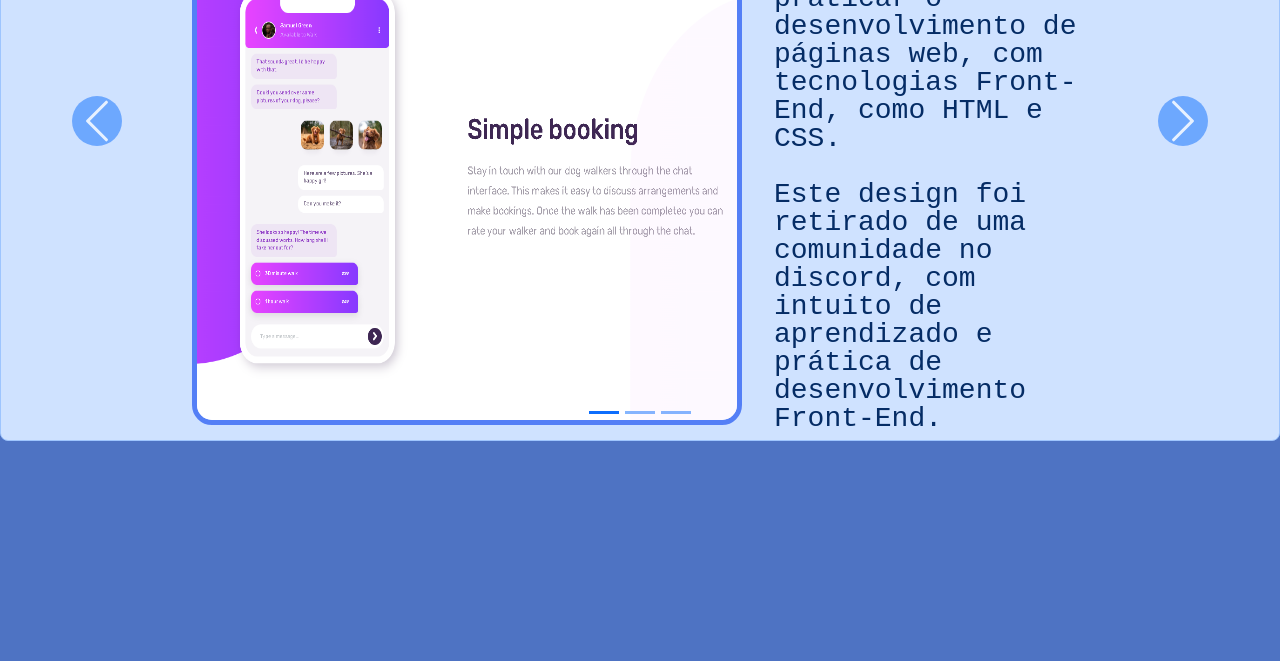
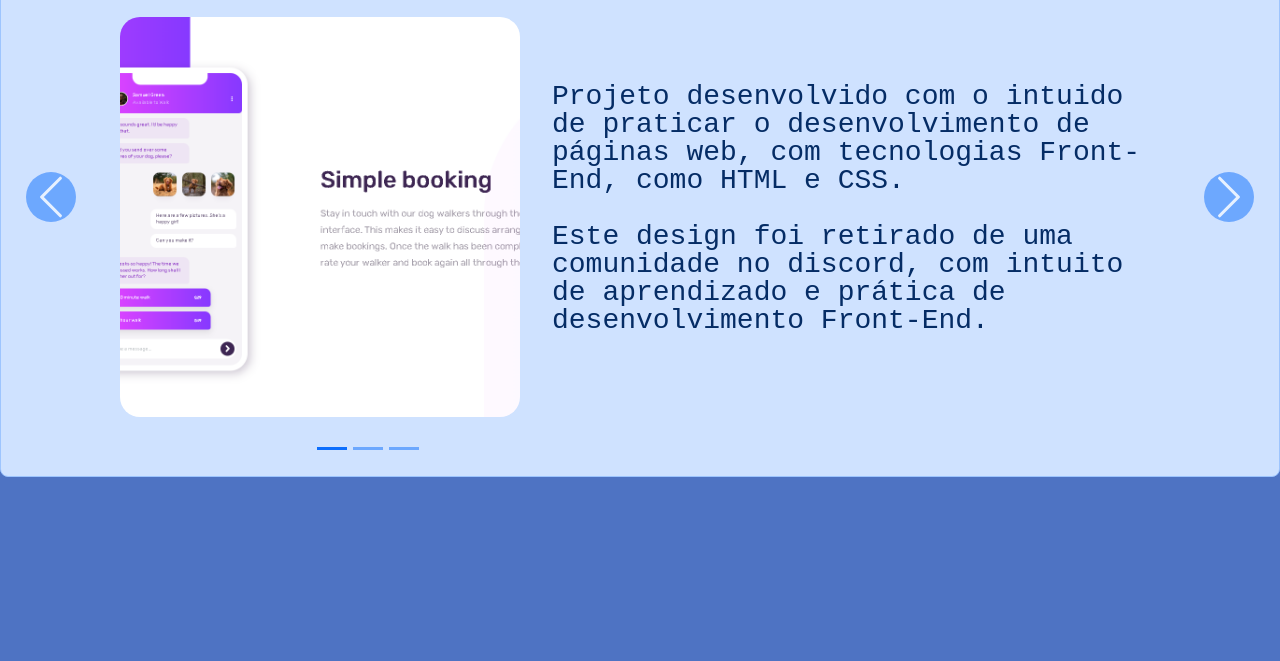
Before and after one commit to brunocmnz/portfolio-pw-bootstrap, a plain HTML site: page portfólio.html in a window 1280 px wide. Shown: the part 299-960 px from the top of the page. Before the commit the page ends 808 px from the top, so only its background shows below. Drawn offline with nearby package versions, Linux system fonts and the light colour scheme.

Commit message:
ajuste-portfolio

```diff
--- a/portfólio.html
+++ b/portfólio.html
@@ -35,10 +35,10 @@
         </div>
     </nav>
 
-    <div class="align-middle" style="height: 81vh; display: flex; justify-content: center;" id="conteudo">
-        <div style="height: 80vh; width: 80rem;" id="carouselExample"
+    <div class="align-middle" style="display: flex; justify-content: center;" id="conteudo">
+        <div style="margin: 15vh 0; height: 35rem; width: 80rem;" id="carouselExample"
             class="carousel slide text-primary-emphasis bg-primary-subtle border border-primary-subtle rounded-3">
-            <div  style="padding-top: 5rem;" class="carousel-indicators">
+            <div style="width: 350px; padding-top: 5rem;" class="carousel-indicators">
                 <button type="button" data-bs-target="#carouselExampleIndicators" data-bs-slide-to="0" class="active bg-primary"
                     aria-current="true" aria-label="Slide 1"></button>
                 <button type="button" data-bs-target="#carouselExampleIndicators" data-bs-slide-to="1"
@@ -99,12 +99,12 @@
                     </section>
                 </div>
             </div>
-            <button class="carousel-control carousel-control-prev" type="button" data-bs-target="#carouselExample" data-bs-slide="prev">
+            <button style="width: 100px;" class="carousel-control carousel-control-prev" type="button" data-bs-target="#carouselExample" data-bs-slide="prev">
                 <span style="height:50px; width: 50px; border-radius: 100%;"
                     class="carousel-control-prev-icon bg-primary" aria-hidden="true"></span>
                 <span class="visually-hidden ">Previous</span>
             </button>
-            <button class="carousel-control carousel-control-next" type="button" data-bs-target="#carouselExample" data-bs-slide="next">
+            <button style="width: 100px;" class="carousel-control carousel-control-next" type="button" data-bs-target="#carouselExample" data-bs-slide="next">
                 <span style="height:50px; width: 50px; border-radius: 100%;"
                     class="carousel-control-next-icon bg-primary" aria-hidden="true"></span>
                 <span class="visually-hidden">Próximo</span>
--- a/style.css
+++ b/style.css
@@ -34,7 +34,7 @@ nav img{
     padding-right: 1rem;
 }
 
-#conteudo img{
+#conteudo .teste{
     height: 500px;
     width: 550px;
     border: 5px solid rgb(84, 127, 246);
@@ -86,7 +86,7 @@ nav li a:hover{
 }
 
 #descricao{
-    width: 70vw;
+    width: 65rem;
     display: flex;
     align-items: center;
     justify-content: center;
@@ -100,13 +100,15 @@ nav li a:hover{
 }
 
 .descricao__imagem{
-    width: 50%;
+    width: 400px;
+    height: 400px;
+    object-fit: cover;
     border-radius: 20px;
 }
 
 #descricao-texto{
     font-size: 28px;
-    width: 500px;
+    width: 850px;
     line-height: 28px;
 }
 
@@ -146,13 +148,12 @@ li li{
 }
 
 .portfolio-item-titulo{
-    width: 100vw;
+    width: 80rem;
     text-align: center;
     line-height: 35px;
     font-size: 30px;
     margin: 2rem 0;
     font-weight: 700;
-    width: 100vw;
     margin-right: auto;
 }
 
```
